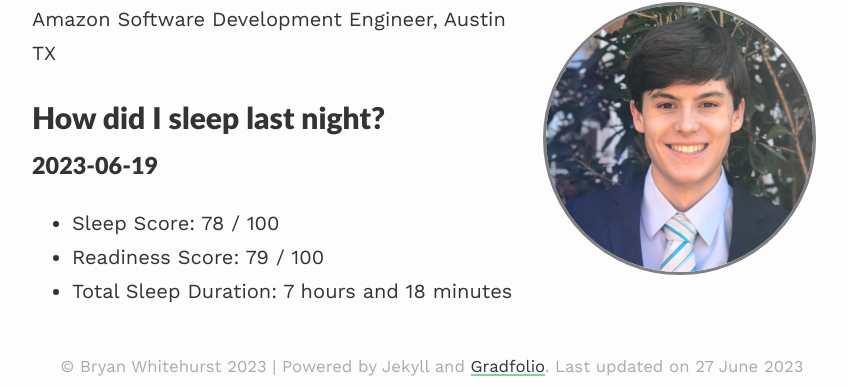
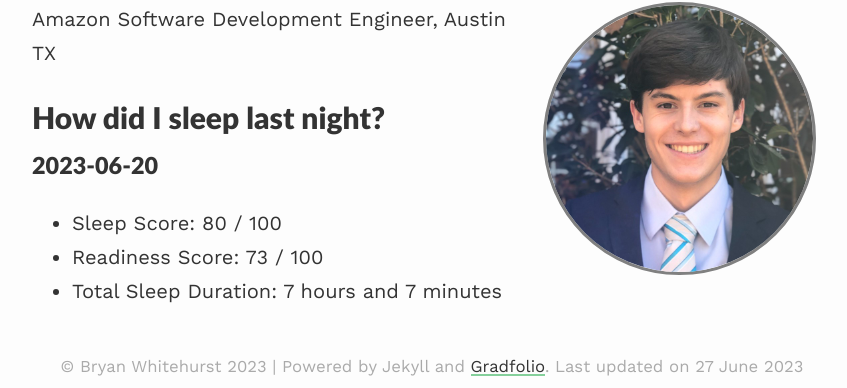
Before and after one commit to BryanWhitehurst/bryanwhitehurst.github.io, a Jekyll site: the page built from index.md, in a window 1280 px wide. Shown: the part 190-578 px from the top of the page, without its empty margins (208-1055 px from the left). Built offline with Jekyll 4.4.1, drawn with Linux system fonts in a browser that asks for light colours; nearby versions of some CDN libraries.

Commit message:
daily oura update

```diff
--- a/index.md
+++ b/index.md
@@ -10,7 +10,7 @@ published: true
 Amazon Software Development Engineer, Austin TX
 
 # How did I sleep last night?
-### 2023-06-19
-- Sleep Score: 78 / 100
-- Readiness Score: 79 / 100
-- Total Sleep Duration: 7 hours and 18 minutes
+### 2023-06-20
+- Sleep Score: 80 / 100
+- Readiness Score: 73 / 100
+- Total Sleep Duration: 7 hours and 7 minutes
```
